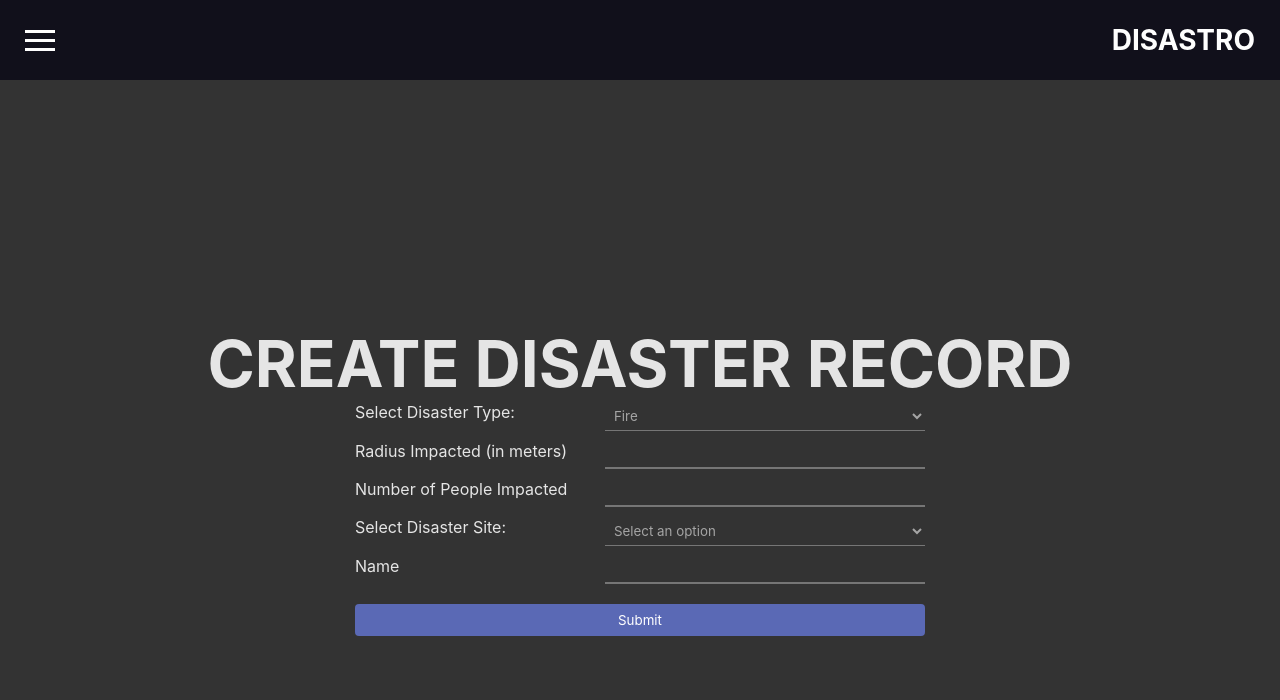
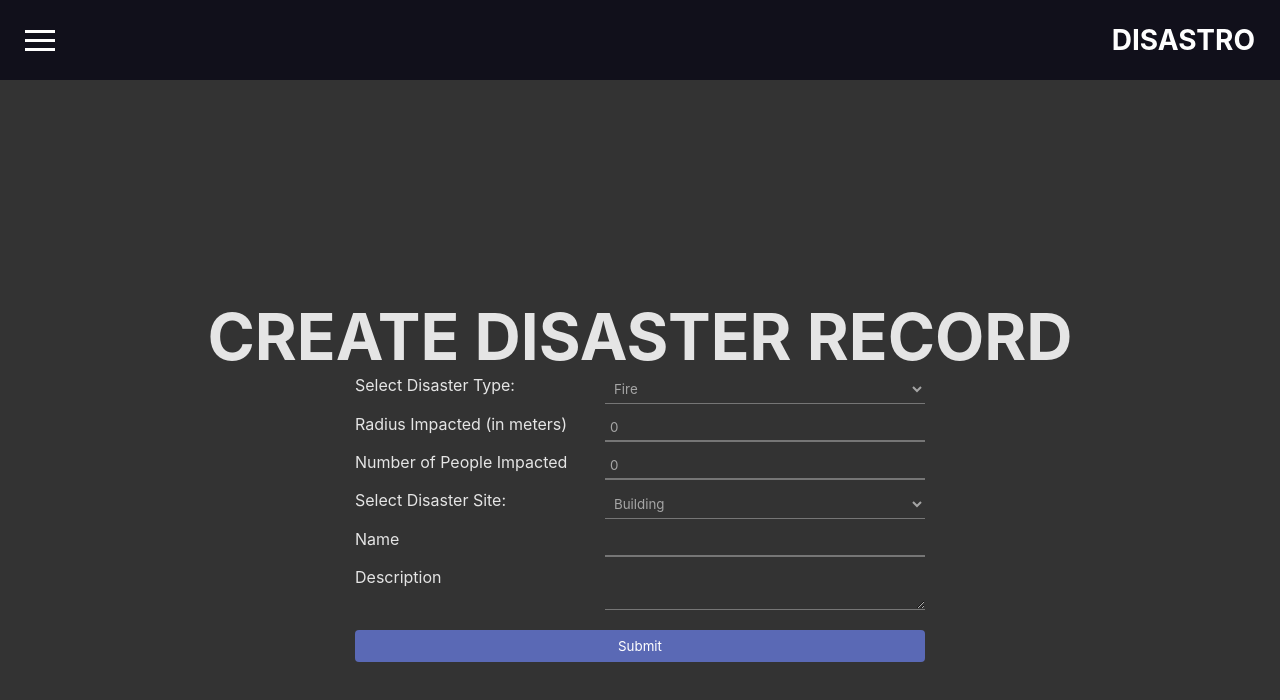
Before and after one commit to KaalaAadmi/ASE-Disaster, a React (Create React App) app: page /create-disaster in a window 1280 px wide. Shown: the top 700 px of the page. Built offline with nearby package versions, Linux system fonts and the light colour scheme; what @turf/turf would draw is missing.

Commit message:
Expanded the activation call

```diff
--- a/src/api/Disaster.js
+++ b/src/api/Disaster.js
@@ -3,8 +3,10 @@ import axios from "axios";
 const BACKEND = `http://127.0.0.1:8000/api/v1`;
 
 export default class Disaster {
-    constructor(id, type, radius, size, site) {
+    constructor(id, type, radius, size, site, name, description) {
         this.id = id;
+        this.disasterName = name;
+        this.disasterDescription = description;
         this.type = type;
         this.radius = radius;
         this.size = size;
@@ -19,6 +21,8 @@ export default class Disaster {
                 "radius": parseInt(this.radius),
                 "size": parseInt(this.size),
                 "site": this.site,
+                "disasterName": this.disasterName,
+                "disasterDescription": this.disasterDescription,
                 "evacuation": this.evacuation
             });
             let config = {
--- a/src/screens/CreateDisaster/CreateDisaster.js
+++ b/src/screens/CreateDisaster/CreateDisaster.js
@@ -8,14 +8,15 @@ import Disaster from "../../api/Disaster";
 export default function CreateDisaster() {
   const { id } = useParams();
   const [type, setType] = useState("fire");
-  const [radius, setRadius] = useState("");
-  const [site, setSite] = useState([]);
-  const [size, setSize] = useState([]);
-  const [disasterName, setDisasterName] = useState([]);
+  const [radius, setRadius] = useState(0);
+  const [site, setSite] = useState("building");
+  const [size, setSize] = useState(0);
+  const [disasterName, setDisasterName] = useState("");
+  const [disasterDetails, setDisasterDetails] = useState("");
 
-  const handleActivation = async (type, radius, size, site, disasterName) => {
+  const handleActivation = async (type, radius, size, site, disasterName, disasterDetails) => {
     try {
-      const myDisaster = new Disaster(id, type, radius, size, site, disasterName);
+      const myDisaster = new Disaster(id, type, radius, size, site, disasterName, disasterDetails);
       await myDisaster.activate();
       console.log("Disaster activated successfully!");
     } catch (error) {
@@ -96,7 +97,14 @@ export default function CreateDisaster() {
             onChange={(event) => setDisasterName(event.target.value)}
           />
         </div>
-        <Submit type="submit" onClick={() => handleActivation(type, radius, size, site, disasterName)}/>
+        <div style={{ display: "flex", flexDirection: "row", width: "100%" }}>
+          <Label>Description</Label>
+          <TextArea
+            value={disasterDetails}
+            onChange={(event) => setDisasterDetails(event.target.value)}
+          />
+        </div>
+        <Submit type="submit" onClick={() => handleActivation(type, radius, size, site, disasterName, disasterDetails)}/>
       </Form>
     </Container>
   );
@@ -126,8 +134,19 @@ const Form = styled.form`
   flex-wrap: wrap;
   justify-content: space-between;
 `;
-
-
+const TextArea = styled.textarea`
+  padding: 5px;
+  margin-bottom: 10px;
+  background-color: transparent;
+  outline: none;
+  border-top: 0;
+  border-left: 0;
+  border-right: 0;
+  border-botom: 10px solid violet;
+  width: 20rem;
+  color: #a5a5a5;
+  resize: vertical;
+`;
 const Label = styled.label`
   margin-right: 10px;
   text-align: left;
```
